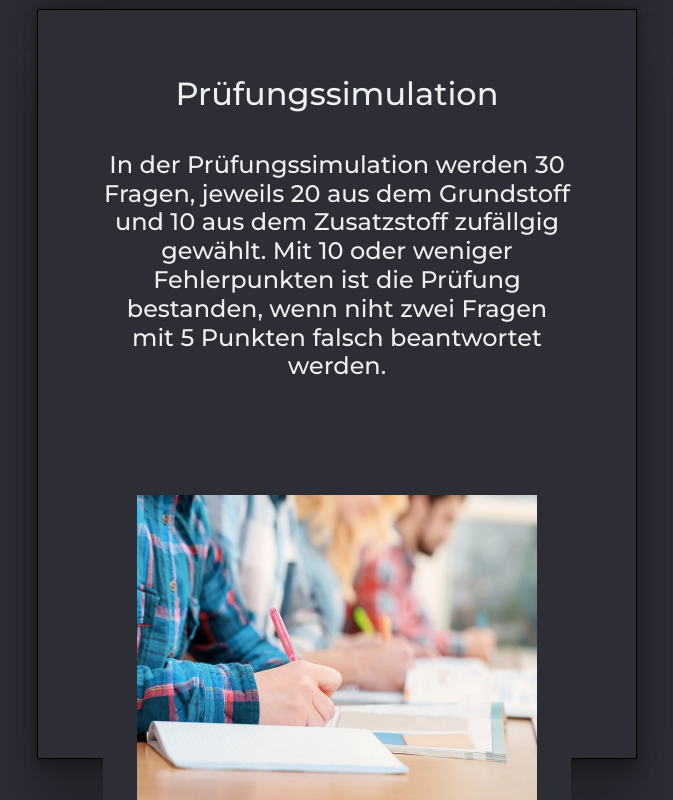
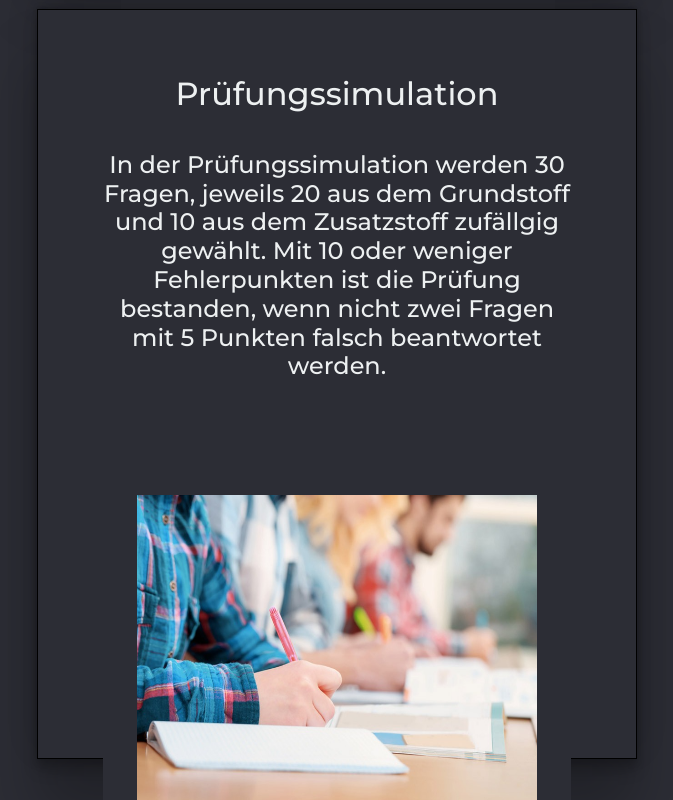
Before and after one commit to cr-heidemann/cr-heidemann.github.io, a plain HTML site: page index.html in a window 1280 px wide. Shown: the part 1824-2624 px from the top of the page, without its empty margins (77-750 px from the left). Drawn offline with nearby package versions, Linux system fonts and the light colour scheme; files that its build step writes are made by us from their sources; files whose address does not match are found by name.

Commit message:
Update index.html

```diff
--- a/index.html
+++ b/index.html
@@ -70,7 +70,7 @@
                         <h2 align=center>Prüfungssimulation</h2><br>
                         <h4 align=center>
                         In der Prüfungssimulation werden 30 Fragen, jeweils 20 aus dem Grundstoff und 10 aus dem Zusatzstoff zufällgig gewählt.
-                        Mit 10 oder weniger Fehlerpunkten ist die Prüfung bestanden, wenn niht zwei Fragen mit 5 Punkten falsch beantwortet werden.
+                        Mit 10 oder weniger Fehlerpunkten ist die Prüfung bestanden, wenn nicht zwei Fragen mit 5 Punkten falsch beantwortet werden.
                         <p align=center style="padding: 49px"></p>
                         <img src="data\src\Prüfung.png" width= 400px height= 305px>
                         </h4>
```
